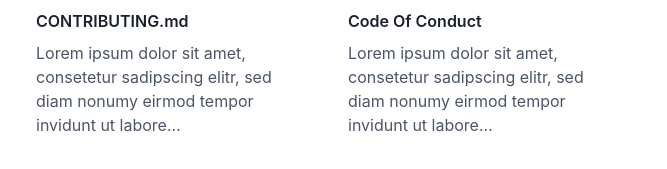
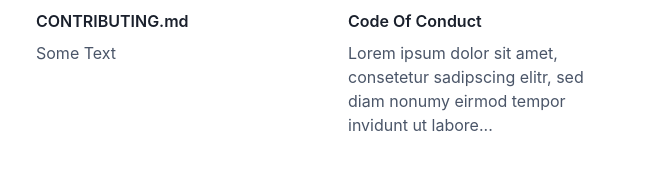
Before and after one commit to CUNYTechPrep/ctp.apps, a Gatsby site in the folder apps/ctp.alumni.app/: page / in a window 1280 px wide. Shown: the part 1166-1335 px from the top of the page, 468-1135 px from the left. Built offline with nearby package versions, Linux system fonts and the light colour scheme; Gatsby itself is replaced by a stand-in of ours.

Commit message:
Update index.tsx

```diff
--- a/apps/ctp.alumni.app/src/pages/index.tsx
+++ b/apps/ctp.alumni.app/src/pages/index.tsx
@@ -170,7 +170,7 @@ export default function CallToActionWithIllustration() {
                   icon={<Icon as={FcDonate} w={10} h={10} />}
                   title={'CONTRIBUTING.md'}
                   text={
-                    'Lorem ipsum dolor sit amet, consetetur sadipscing elitr, sed diam nonumy eirmod tempor invidunt ut labore...'
+                    'Some Text'
                   }
                 />
                 <Feature
```
